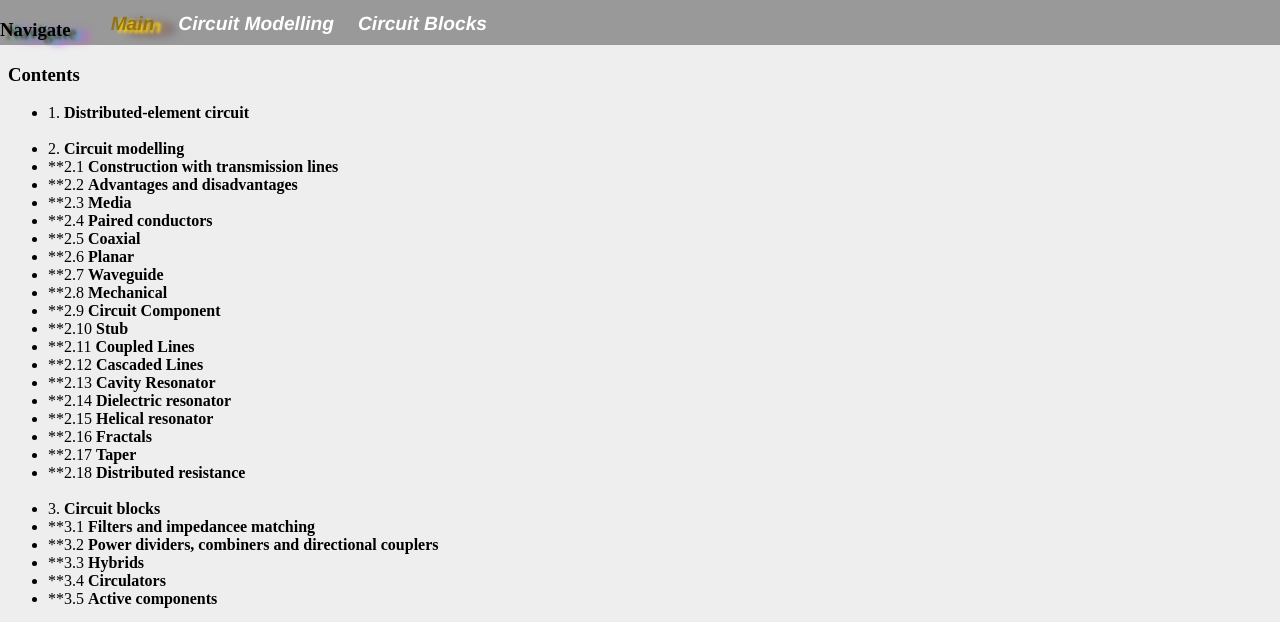
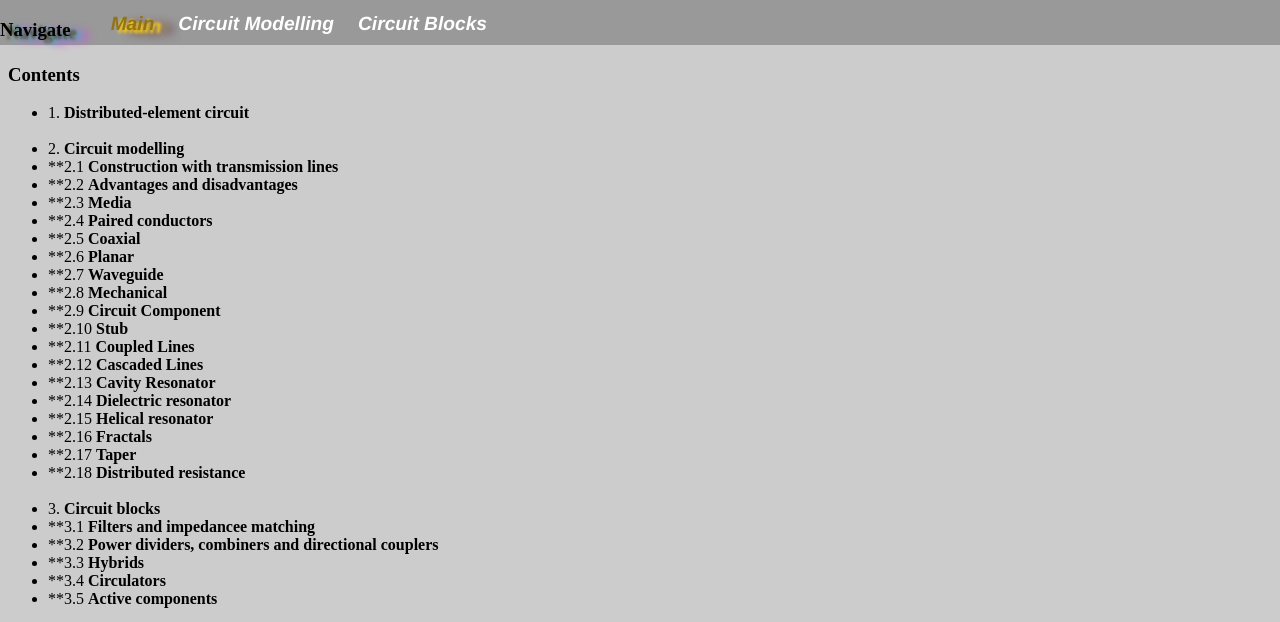
Before and after one commit to OkorieIfeanyichukwu/circuit, a plain HTML site: page index.html in a window 1280 px wide. Shown: the top 622 px of the page. Drawn offline with Linux system fonts and the light colour scheme.

Commit message:
change background color

```diff
--- a/main.css
+++ b/main.css
@@ -1,5 +1,5 @@
 body{
-	background: #eee;
+	background: #ccc;
 }
 #main{
 	display:flex;
```
Also changed, not shown: 1 other file.
